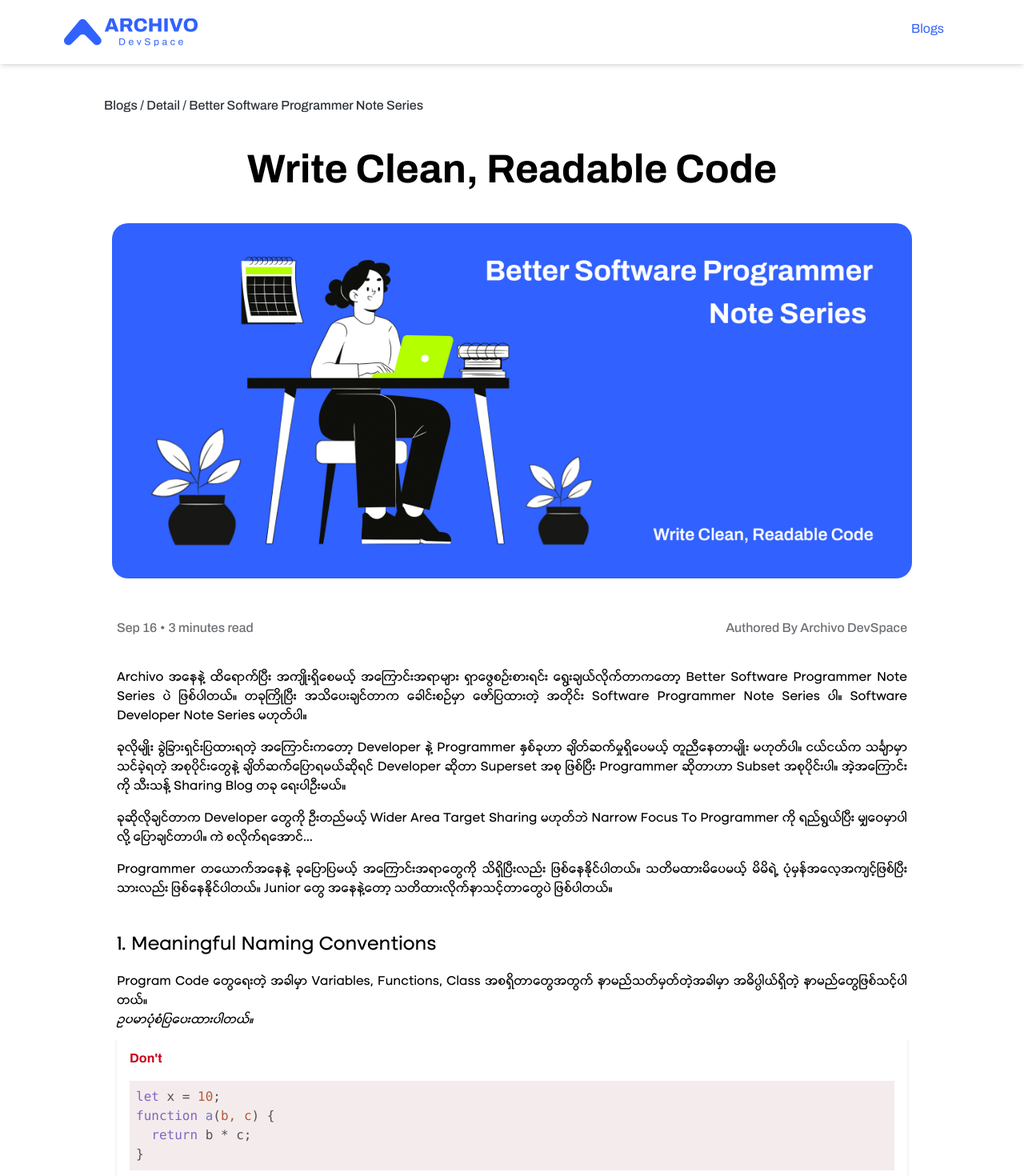
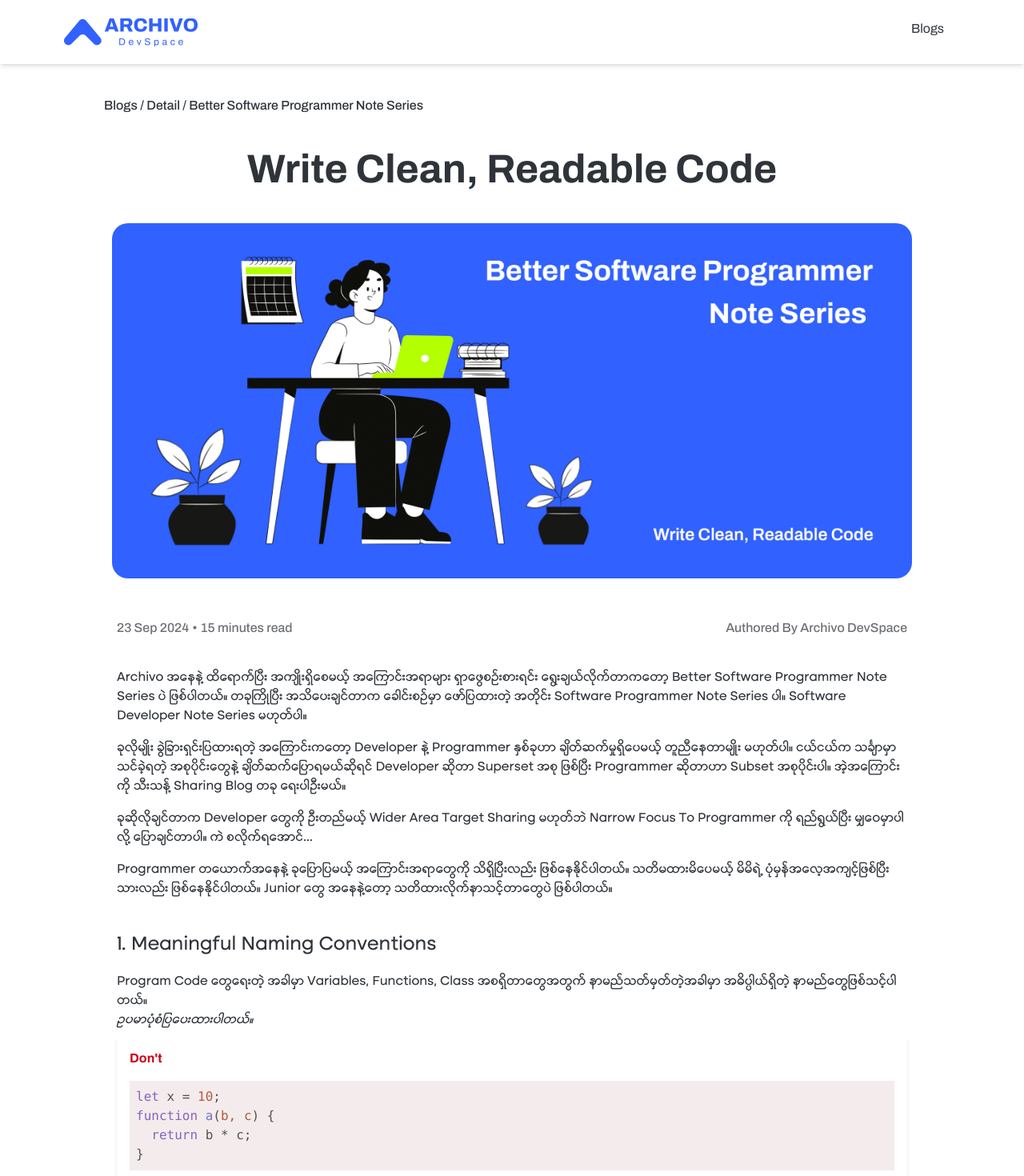
Before and after one commit to archivo-devspace/archivo-devspace-blogs, a Next.js app: page /software-development-category/edjuaad12ad44 in a window 1280 px wide. Shown: the top 1470 px of the page at 80% size. Built offline with nearby package versions, Linux system fonts and the light colour scheme.

Commit message:
[ENHANCEMENT] updated ui changes

```diff
--- a/src/app/_data/_blogs/better-software-programmer-note-1.json
+++ b/src/app/_data/_blogs/better-software-programmer-note-1.json
@@ -8,8 +8,8 @@
     "id": 1,
     "name": "software development"
   },
-  "createdDate": "Sep 16",
-  "readTime": "3",
+  "createdDate": "23 Sep 2024",
+  "readTime": "15",
   "body": [
     {
       "type": "p",
--- a/src/app/software-development-category/edjuaad12ad44/page.tsx
+++ b/src/app/software-development-category/edjuaad12ad44/page.tsx
@@ -62,45 +62,49 @@ export default function Home() {
     return (
       <div>
         {type === "h2" && (
-          <h2 className="h2Text font-walone flex justify-center ">
+          <h2 className="h2Text font-walone flex justify-center text-secondaryTextColor">
             {getBlogBodyHelper(type, value)}
           </h2>
         )}
 
         {type === "h4" && (
-          <h4 className="h4Text font-walone py-2 mt-6">
+          <h4 className="h4Text font-walone py-2 mt-6 text-secondaryTextColor">
             {getBlogBodyHelper(type, value)}
           </h4>
         )}
 
         {type === "p" && (
-          <div className="text-md py-2 text-justify font-walone">
+          <div className="text-md py-2 text-start font-walone text-secondaryTextColor">
             {getBlogBodyHelper(type, value)}
           </div>
         )}
 
         {type === "span" && (
-          <span className="font-walone text-md">
+          <span className="font-walone text-md text-secondaryTextColor">
             {getBlogBodyHelper(type, value)}
           </span>
         )}
 
         {type === "b" && (
-          <b className="font-walone">{getBlogBodyHelper(type, value)}</b>
+          <b className="font-walone text-secondaryTextColor">
+            {getBlogBodyHelper(type, value)}
+          </b>
         )}
 
         {type === "i" && (
-          <i className="font-walone">{getBlogBodyHelper(type, value)}</i>
+          <i className="font-walone text-secondaryTextColor">
+            {getBlogBodyHelper(type, value)}
+          </i>
         )}
 
         {type === "u" && (
-          <u className="font-walone text-sm">
+          <u className="font-walone text-sm text-secondaryTextColor">
             {getBlogBodyHelper(type, value)}
           </u>
         )}
 
         {type === "comparison" && (
-          <div className="bg-tertiaryColor font-walone shadow-md mb-5">
+          <div className="bg-tertiaryColor text-secondaryTextColor font-walone shadow-md mb-5">
             {getBlogBodyHelper(type, value)}
           </div>
         )}
@@ -120,7 +124,7 @@ export default function Home() {
           />
         </div>
 
-        <div className="flex text-primaryTextColor pr-[10px] sm:pr-20 h-20 pt-6">
+        <div className="flex text-secondaryTextColor pr-[10px] sm:pr-20 h-20 pt-6">
           <Link href={"#"} className="font-archivo">
             Blogs
           </Link>
@@ -134,7 +138,7 @@ export default function Home() {
         </div>
         {blog.mainTitle && (
           <div className="flex justify-center w-full">
-            <h1 className=" text-lg lg:text-2xl font-archivo">
+            <h1 className=" text-lg lg:text-2xl font-archivo text-secondaryTextColor">
               {blog.mainTitle}
             </h1>
           </div>
```
